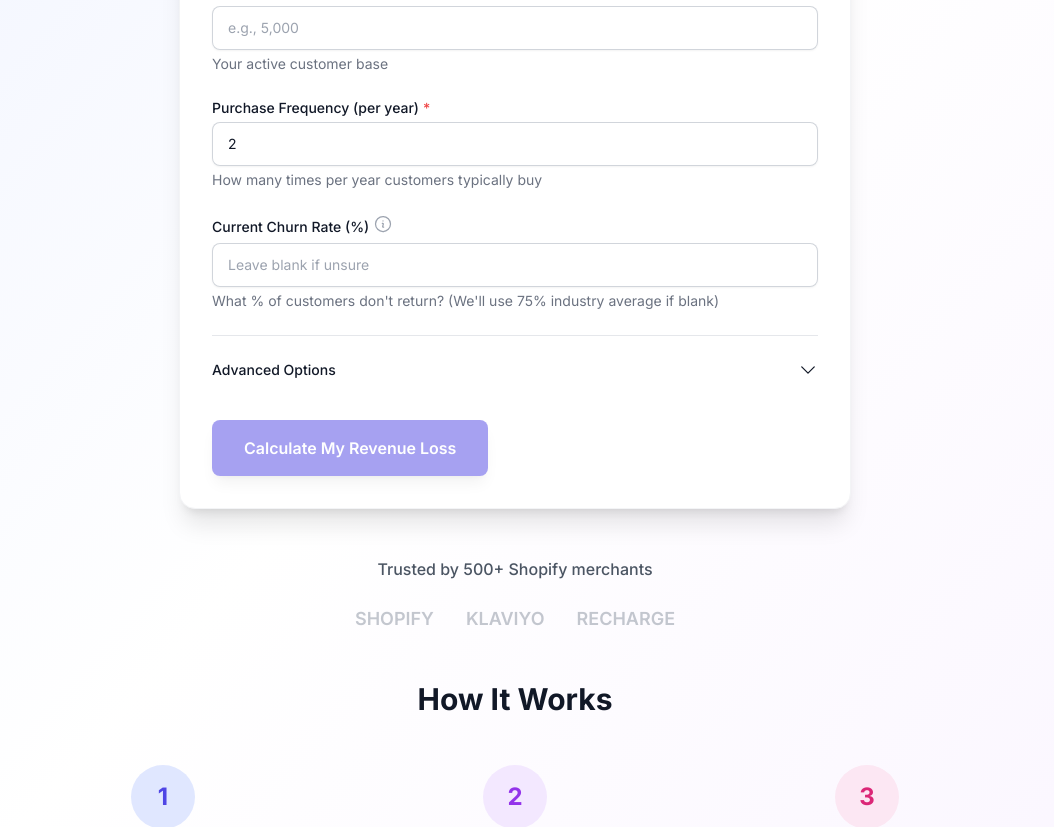
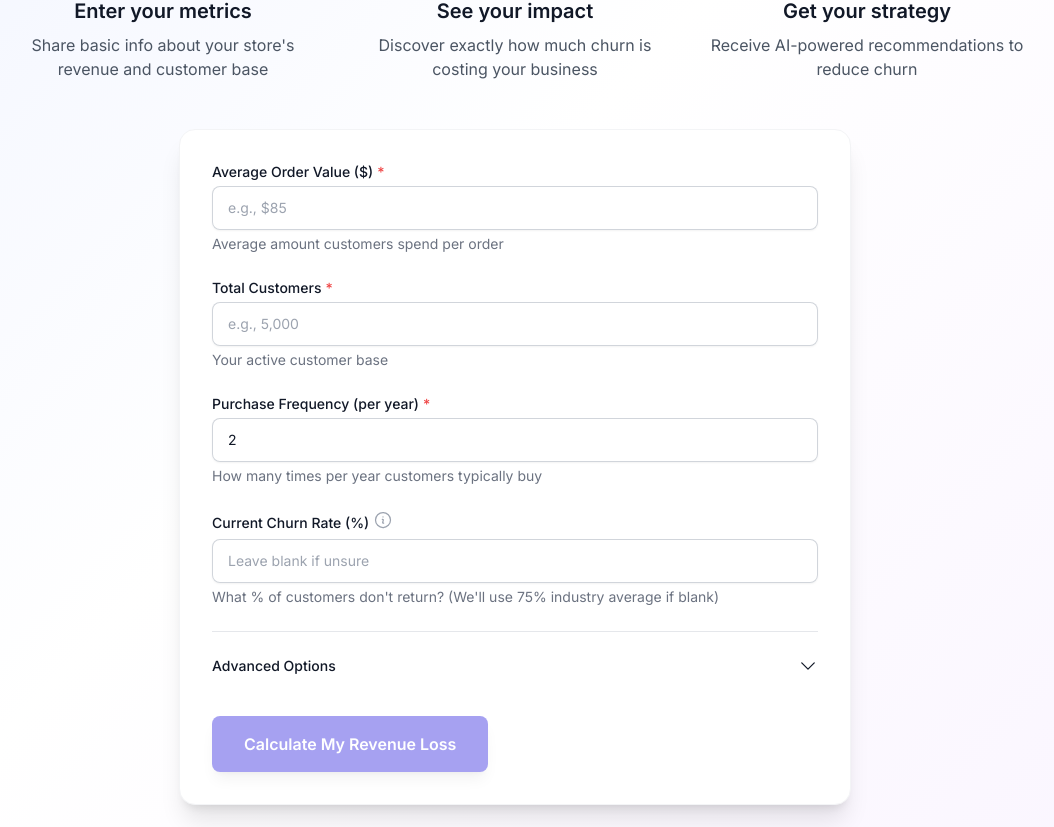
Before and after one commit to brettdoyle44/churn-calc, a React (Vite) app: page / in a window 1280 px wide. Shown: the part 475-1302 px from the top of the page, without its empty margins (125-1179 px from the left). Built offline with nearby package versions, Linux system fonts and the light colour scheme.

Commit message:
fixed the redirect issue to results

```diff
--- a/src/pages/CalculatorPage.tsx
+++ b/src/pages/CalculatorPage.tsx
@@ -70,12 +70,16 @@ export default function CalculatorPage() {
         console.warn('Cannot submit to HubSpot: missing calculator inputs or results');
       }
 
+      // Hide the email capture modal
+      setShowEmailCapture(false);
+
       // Navigate to results page
       navigate('/results');
     } catch (error) {
       console.error('Email submission error:', error);
-      // Even if there's an error, navigate to results
+      // Even if there's an error, hide modal and navigate to results
       // The user has already filled out the form
+      setShowEmailCapture(false);
       navigate('/results');
     } finally {
       setIsSubmittingEmail(false);
@@ -118,39 +122,8 @@ export default function CalculatorPage() {
         </div>
       </div>
 
-      {/* Calculator Section */}
+      {/* How It Works Section */}
       <div className="pb-12 px-4 sm:px-6 lg:px-8">
-        <div className="max-w-2xl mx-auto">
-          <div className="bg-white rounded-2xl shadow-xl p-8 border border-gray-100">
-            {calculationError && (
-              <div className="mb-6 p-4 bg-red-50 border border-red-200 rounded-lg">
-                <p className="text-sm text-red-800">{calculationError}</p>
-              </div>
-            )}
-            <CalculatorForm
-              onSubmit={handleCalculatorSubmit}
-              isSubmitting={isCalculating}
-            />
-          </div>
-        </div>
-      </div>
-
-      {/* Social Proof Section */}
-      <div className="pb-12 px-4 sm:px-6 lg:px-8">
-        <div className="max-w-4xl mx-auto text-center">
-          <p className="text-gray-600 font-medium mb-6">
-            Trusted by 500+ Shopify merchants
-          </p>
-          <div className="flex flex-wrap items-center justify-center gap-8 opacity-60">
-            <div className="text-gray-400 font-semibold text-lg">SHOPIFY</div>
-            <div className="text-gray-400 font-semibold text-lg">KLAVIYO</div>
-            <div className="text-gray-400 font-semibold text-lg">RECHARGE</div>
-          </div>
-        </div>
-      </div>
-
-      {/* How It Works Section */}
-      <div className="pb-16 px-4 sm:px-6 lg:px-8">
         <div className="max-w-5xl mx-auto">
           <h2 className="text-3xl font-bold text-center text-gray-900 mb-12">
             How It Works
@@ -198,6 +171,23 @@ export default function CalculatorPage() {
         </div>
       </div>
 
+      {/* Calculator Section */}
+      <div className="pb-16 px-4 sm:px-6 lg:px-8">
+        <div className="max-w-2xl mx-auto">
+          <div className="bg-white rounded-2xl shadow-xl p-8 border border-gray-100">
+            {calculationError && (
+              <div className="mb-6 p-4 bg-red-50 border border-red-200 rounded-lg">
+                <p className="text-sm text-red-800">{calculationError}</p>
+              </div>
+            )}
+            <CalculatorForm
+              onSubmit={handleCalculatorSubmit}
+              isSubmitting={isCalculating}
+            />
+          </div>
+        </div>
+      </div>
+
       {/* Email Capture Modal */}
       {showEmailCapture && calculatorResults && (
         <EmailCaptureForm
--- a/src/pages/ResultsPage.tsx
+++ b/src/pages/ResultsPage.tsx
@@ -32,7 +32,6 @@ export default function ResultsPage() {
     aiAnalysis,
     setAiAnalysis,
     clearCalculator,
-    isComplete,
   } = useCalculator();
 
   // Local state for AI loading status
@@ -42,13 +41,15 @@ export default function ResultsPage() {
 
   /**
    * PROTECTION: Redirect to home if calculator data is incomplete
+   * Note: We only check for inputs, results, and userInfo - NOT aiAnalysis
+   * because aiAnalysis is generated on this page
    */
   useEffect(() => {
-    if (!isComplete) {
+    if (!calculatorInputs || !calculatorResults || !userInfo) {
       navigate('/');
       return;
     }
-  }, [isComplete, navigate]);
+  }, [calculatorInputs, calculatorResults, userInfo, navigate]);
 
   /**
    * Set page title and metadata
@@ -136,7 +137,7 @@ export default function ResultsPage() {
   };
 
   // Don't render anything if redirecting
-  if (!isComplete) {
+  if (!calculatorInputs || !calculatorResults || !userInfo) {
     return null;
   }
 
```
